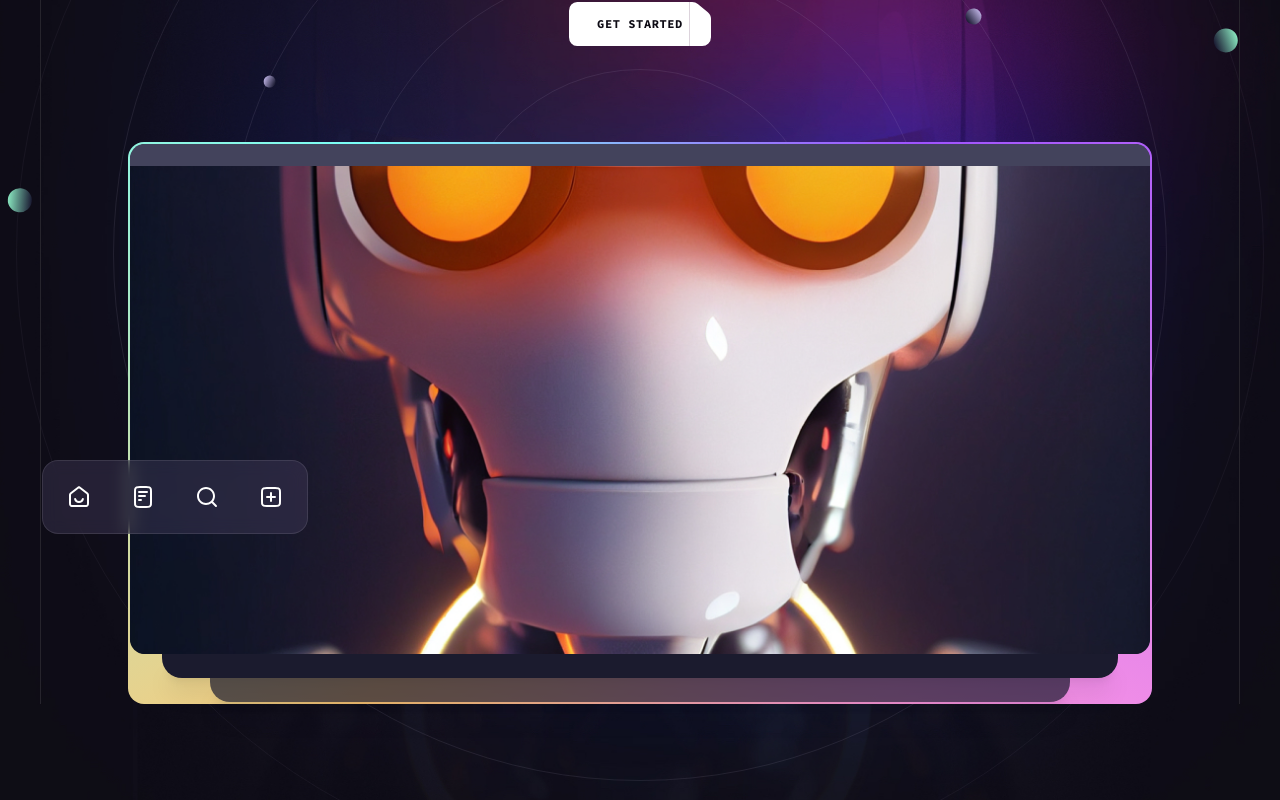
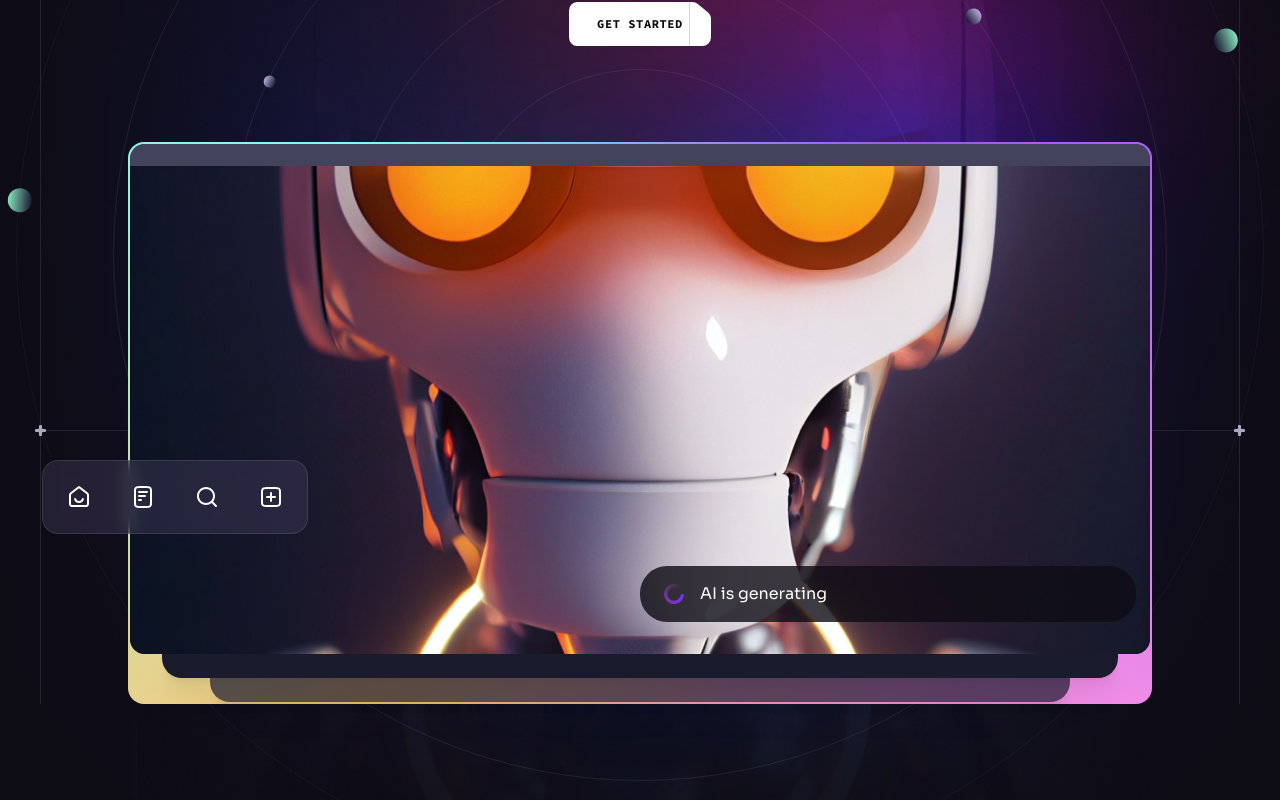
Before and after one commit to kira07Sj/BrainWave, a React (Vite) app: page / in a window 1280 px wide. Shown: the part 455-1255 px from the top of the page. Built offline with nearby package versions, Linux system fonts and the light colour scheme.

Commit message:
adding the Generating component

```diff
--- /dev/null
+++ b/src/components/Generating.jsx
@@ -0,0 +1,16 @@
+import { loading } from "../assets";
+
+const Generating = ({ className }) => {
+  return (
+    <div
+      className={`flex items-center h-[3.5rem] px-6 bg-n-8/80 rounded-[1.7rem] ${
+        className || ""
+      } text-base`}
+    >
+      <img className="w-5 h-5 mr-4" src={loading} alt="Loading" />
+      AI is generating
+    </div>
+  );
+};
+
+export default Generating;
--- a/src/components/Hero.jsx
+++ b/src/components/Hero.jsx
@@ -5,6 +5,7 @@
 import { heroIcons } from '../constants'
 import { ScrollParallax } from 'react-just-parallax'
 import { useRef } from 'react'
+import Generating from './Generating'
 
 const Hero = () => {
   const parallaxRef = useRef(null)
@@ -20,8 +21,8 @@
       <div className='container relative' ref={parallaxRef}>
         <div className='relative z-1 max-w-[62rem] mx-auto text-center
          mb-[4rem] md:mb-20 lg:mb-[6rem]'>
-          <h1 className='h1 mb-6 font-sans'>Explore the Possibilities
-            of AI Chatting with
+          <h1 className='h1 mb-6 font-sans'>
+            Explore the Possibilities of&nbsp;AI&nbsp;Chatting with
             <span className='inline-block relative ml-1'> Brainwave
                <img className=' absolute top-full left-0 w-full
                 xl:-mt-2' width={624} height={28} src={curve}
@@ -36,16 +37,20 @@
             <Button href="/pricing" white>Get Started</Button>
         </div>
         <div className=' relative max-w-[23rem] mx-auto md:max-w-5xl xl:mb-24'>
-            <div className=' relative z-1 p-0.5 rounded-2xl bg-conic-gradient'>
+            <div className=' relative  z-1 p-0.5 rounded-2xl bg-conic-gradient'>
                 <div className=' relative bg-n-8 rounded-[1rem]'>
                     <div className='h-[1.4rem] bg-n-10 rounded-t-[0.9rem]' />
-                    <div className=' aspect-[33/40] rounded-b-[0.9rem] overflow-hidden md:aspect-[688/490]
+                    <div className='  aspect-[33/40] rounded-b-[0.9rem] overflow-hidden md:aspect-[688/490]
                      lg:aspect-[1024/490] '>
                       <img src={robot} className='w-full scale-[1.7]
                        translate-y-[6%] md:scale-[1] md:-translate-y-[10%]
                        lg:-translate-y-[23%]
                        '
                        width={1024} height={490} alt="AI"/>
+
+                       <Generating className=' absolute left-4 right-4  bottom-5 md:left-1/2 md:right-1/2
+                        md:bottom-8 md:w-[31rem] md:-trasnlate-x-1/2'/>
+
                        <ScrollParallax isAbsolutelyPositioned>
                           <ul className='hidden absolute -left-[5.5rem] bottom-[7.5rem]
                            px-1 py-1 bg-n-9/40 backdrop-blur border border-n-1/10
@@ -69,6 +74,7 @@
             <BackgroundCircles/>
         </div>
       </div>
+      <BottomLine/>
     </Section>
   )
 }
```
